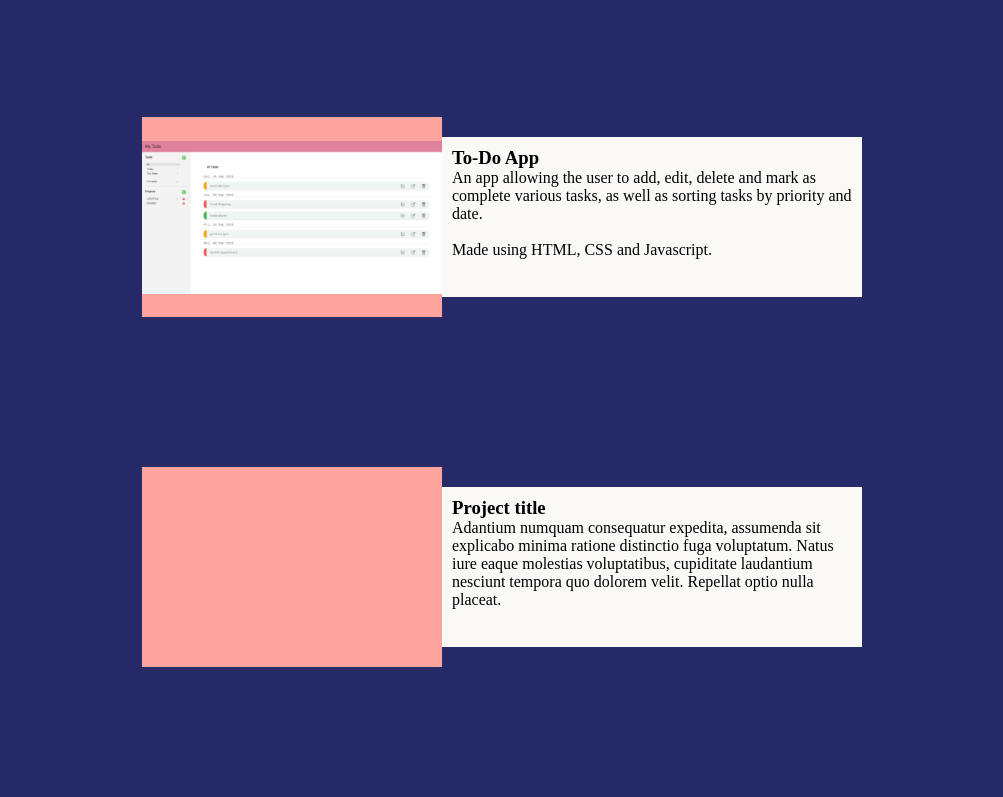
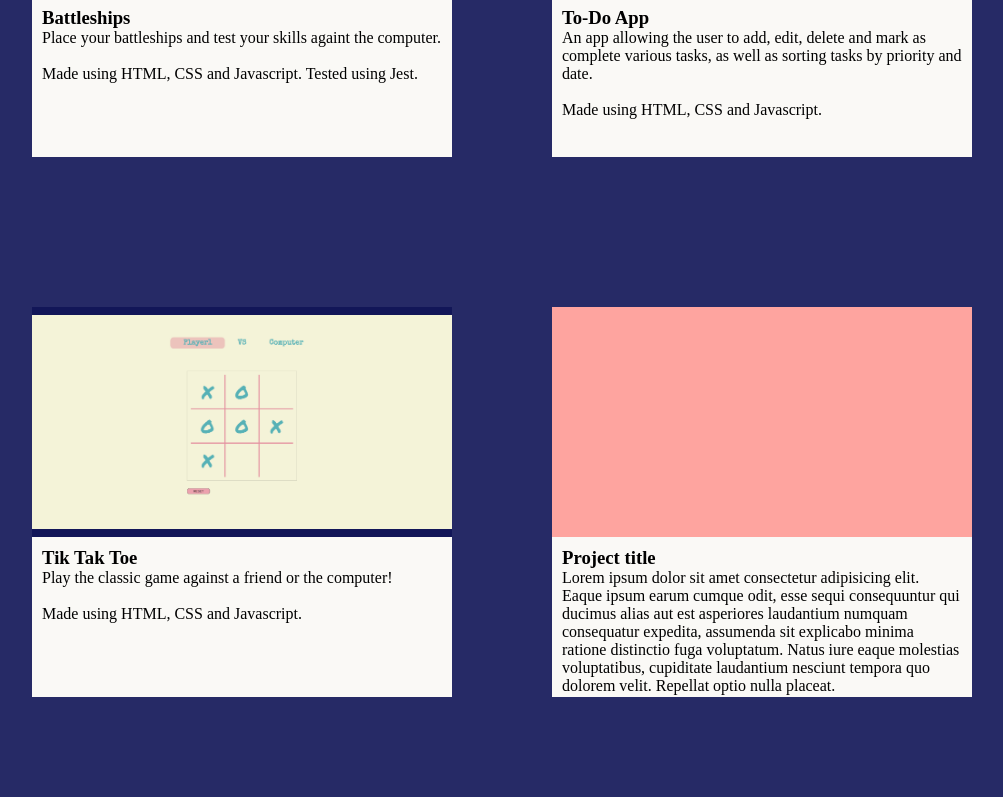
Before and after one commit to parkypark92/portfolio-website, a website built with webpack: page dist/index.html in a window 1280 px wide. Shown: the part 2303-3100 px from the top of the page, without its empty margins (138-1141 px from the left). Built offline with Linux system fonts and the light colour scheme.

Commit message:
change grid column size to allow more projects to fit the screen

```diff
--- a/src/style.css
+++ b/src/style.css
@@ -124,40 +124,44 @@ li {
 
 .projects-wrapper {
     display: grid;
-    grid-template-columns: repeat(auto-fit, minmax(420px, 720px));
+    grid-template-columns: repeat(auto-fit, 420px);
     justify-content: center;
-    column-gap: 50px;
+    column-gap: 100px;
     row-gap: 150px;
     padding-top: 150px;
 }
 
 .project-ctnr {
     display: flex;
+    flex-direction: column;
     align-items: center;
 }
 
 .placeholder-img {
     background-color: var(--custom-pink);
-    height: 200px;
-    width: 300px;
+    height: 230px;
+    width: 420px;
 }
 
 .project-img {
-    background-color: var(--custom-pink);
-    height: 200px;
-    width: 300px;
+    background-color: var(--main-background);
+    height: 230px;
+    width: 420px;
     background-position: center;
     background-size: contain;
     background-repeat: no-repeat;
 }
 
 .first {
-    background-image: url("/src/images/battleship300x200.png");
+    background-image: url("/src/images/battleship-fullsize.png");
 }
 
 .second {
     background-image: url("/src/images/todo300x200.png");
+}
 
+.third {
+    background-image: url("/src/images/tictaktoe-fullsize.png");
 }
 
 .project-description {
```
Also changed, not shown: dist/a361e36a9f41da410ae3.png (added), dist/e780009c995a8aa8aa62.png (added), dist/index.html, dist/main.js, src/images/battleship-fullsize.png (added), src/images/tictaktoe-fullsize.png (added).
